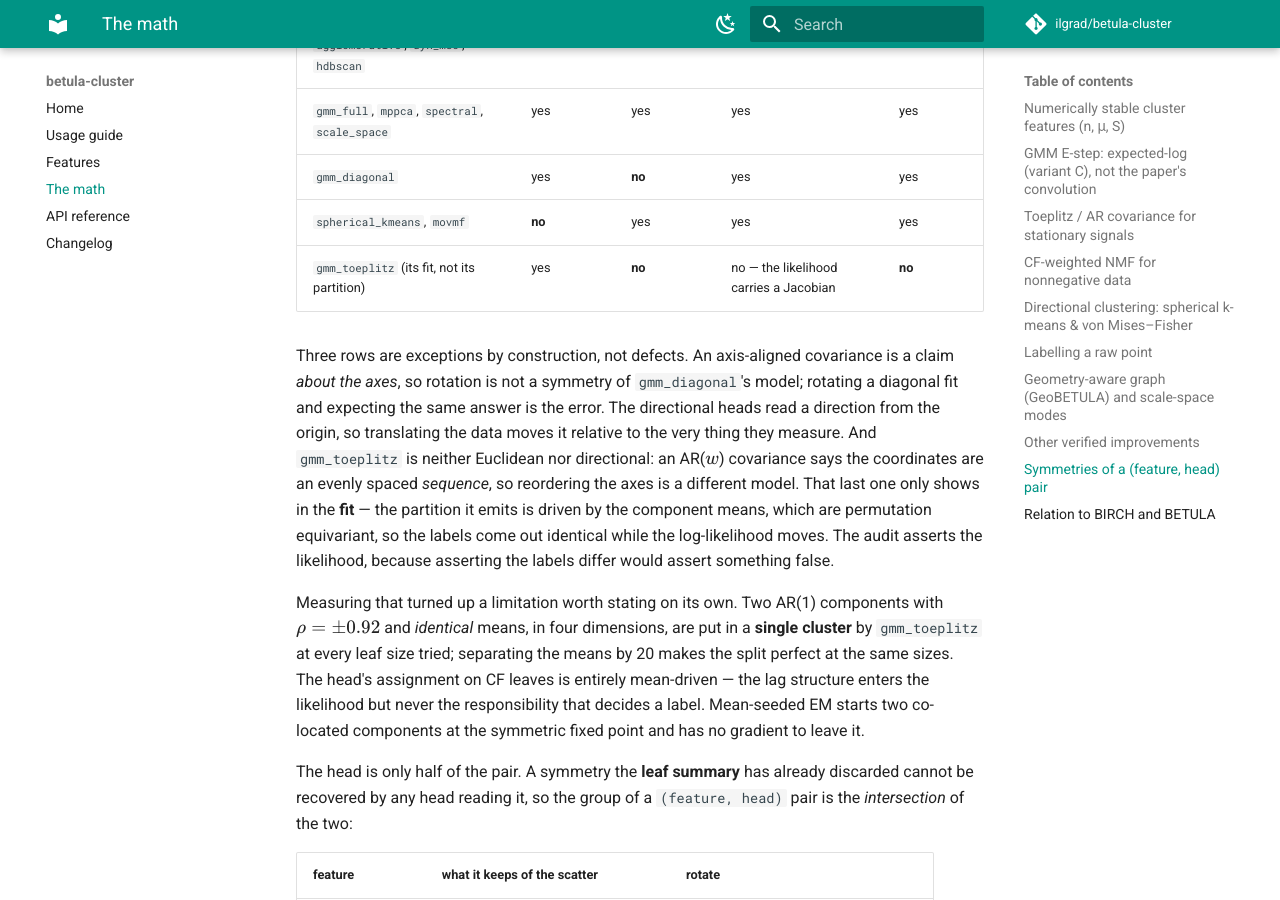
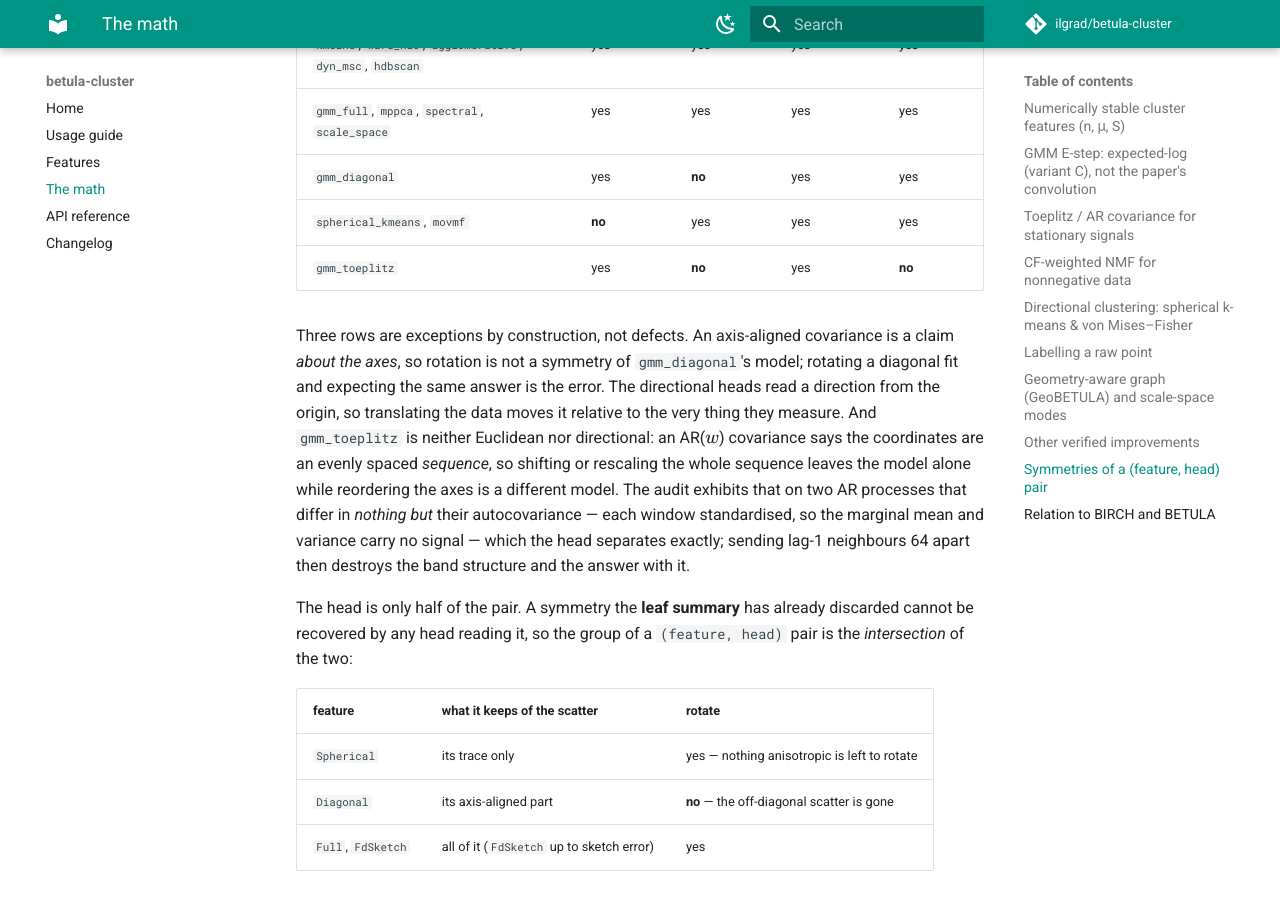
Before and after one commit to ilgrad/betula-cluster, an MkDocs documentation site: the page built from docs/MATH.md, in a window 1280 px wide and 900 px high, scrolled down 10540 px. Built offline with MkDocs 1.6.1 and Material for MkDocs 9.7.7, drawn with Linux system fonts in a browser that asks for light colours; comment, search, counter and statistics services are not loaded.

Commit message:
fix(equivariance): the Toeplitz head is not blind to covariance, the window was four samples long
The audit committed in 7994f2a claimed gmm_toeplitz collapses to a single cluster when two
components differ only in autocovariance, and published that as a limitation. It is wrong.

The head reads each leaf's *mean vector* as a realisation of a stationary process, so the
window length is the sample size for the AR fit. The fixture gave it four samples, from which
no autoregressive order is estimable; the collapse was starvation, not blindness. The head's
own module already carried the counterexample -- toeplitz_separates_ar_mixture separates three
components at window length 128 -- and this audit should have been read against it before the
claim was published.

Rebuilt on the right fixture: two AR processes, windows of 128, each standardised so the
marginal mean and variance carry no signal at all. The head separates them exactly, which makes
the symmetry assertions about a real answer rather than a degenerate one, and the negative is
now the partition itself -- interleaving even and odd coordinates sends lag-1 neighbours 64
apart and the answer moves. Translation invariance is asserted on the log-likelihood too, which
a measure-preserving change of variable must leave untouched.

The false limitation is removed from docs/MATH.md and the changelog entry.

```diff
--- a/docs/MATH.md
+++ b/docs/MATH.md
@@ -399,24 +399,18 @@ or an initialisation that reads coordinate 0. The groups the crate claims, and e
 | `gmm_full`, `mppca`, `spectral`, `scale_space` | yes | yes | yes | yes |
 | `gmm_diagonal` | yes | **no** | yes | yes |
 | `spherical_kmeans`, `movmf` | **no** | yes | yes | yes |
-| `gmm_toeplitz` (its fit, not its partition) | yes | **no** | no — the likelihood carries a Jacobian | **no** |
+| `gmm_toeplitz` | yes | **no** | yes | **no** |
 
 Three rows are exceptions by construction, not defects. An axis-aligned covariance is a claim *about
 the axes*, so rotation is not a symmetry of `gmm_diagonal`'s model; rotating a diagonal fit and
 expecting the same answer is the error. The directional heads read a direction from the origin, so
 translating the data moves it relative to the very thing they measure. And `gmm_toeplitz` is neither
 Euclidean nor directional: an AR($w$) covariance says the coordinates are an evenly spaced
-*sequence*, so reordering the axes is a different model. That last one only shows in the **fit** —
-the partition it emits is driven by the component means, which are permutation equivariant, so the
-labels come out identical while the log-likelihood moves. The audit asserts the likelihood, because
-asserting the labels differ would assert something false.
-
-Measuring that turned up a limitation worth stating on its own. Two AR(1) components with
-$\rho = \pm 0.92$ and *identical* means, in four dimensions, are put in a **single cluster** by
-`gmm_toeplitz` at every leaf size tried; separating the means by 20 makes the split perfect at the
-same sizes. The head's assignment on CF leaves is entirely mean-driven — the lag structure enters the
-likelihood but never the responsibility that decides a label. Mean-seeded EM starts two co-located
-components at the symmetric fixed point and has no gradient to leave it.
+*sequence*, so shifting or rescaling the whole sequence leaves the model alone while reordering the
+axes is a different model. The audit exhibits that on two AR processes that differ in *nothing but*
+their autocovariance — each window standardised, so the marginal mean and variance carry no signal —
+which the head separates exactly; sending lag-1 neighbours 64 apart then destroys the band structure
+and the answer with it.
 
 The head is only half of the pair. A symmetry the **leaf summary** has already discarded cannot be
 recovered by any head reading it, so the group of a `(feature, head)` pair is the *intersection* of
```
Also changed, not shown: CHANGELOG.md (+6 -6 lines), 1 other file.
